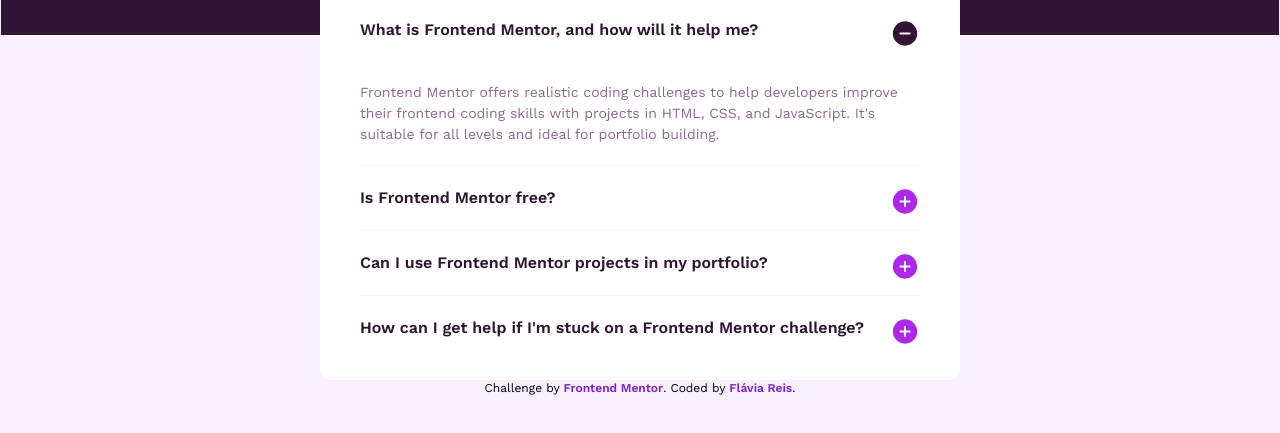
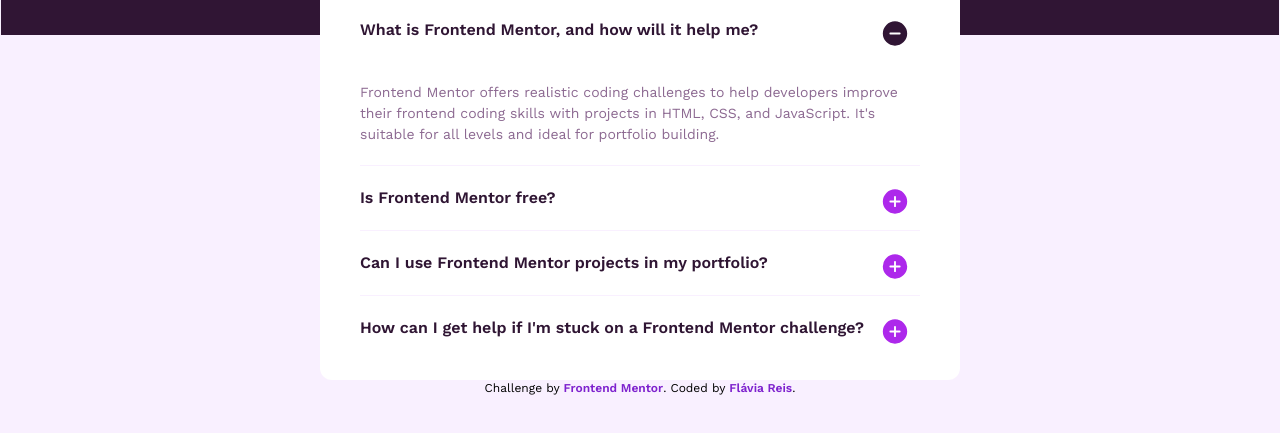
Before and after one commit to flaviare1s/faq-accordion2, a website: page src/index.html in a window 1280 px wide. Shown: the part 249-682 px from the top of the page. Drawn offline with nearby package versions, Linux system fonts and the light colour scheme.

Commit message:
Finishing

```diff
--- a/src/style.css
+++ b/src/style.css
@@ -7,10 +7,15 @@
     animation: slideDown .5s forwards;
 }
 
+.js-accordion dt {
+    padding-right: 30px;
+}
+
 .js-accordion dt::after {
     content: url('../assets/images/icon-plus.svg');
     position: absolute;
     right: 0;
+    margin-right: 10px;
 }
 
 .js-accordion dt.ativo::after {
```
